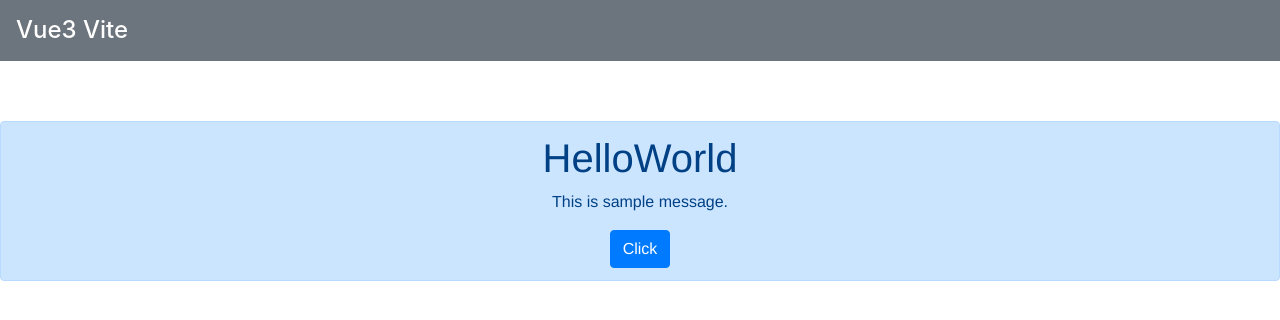
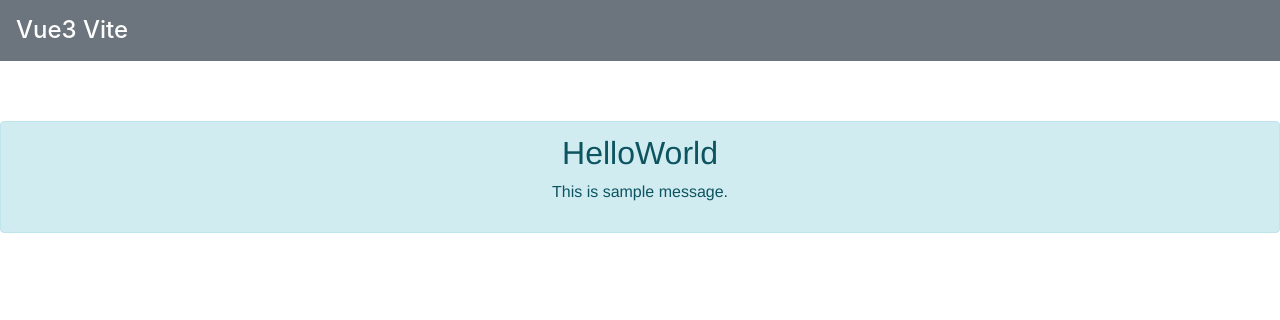
Before and after one commit to besumero628/Vue3_practice, a Vue app in the folder vite_app/: page / in a window 1280 px wide. Shown: the top 320 px of the page. Built offline with nearby package versions, Linux system fonts and the light colour scheme.

Commit message:
HelloWorldの更新

```diff
--- a/vite_app/src/components/HelloWorld.vue
+++ b/vite_app/src/components/HelloWorld.vue
@@ -1,8 +1,7 @@
 <template>
-  <div class="alert alert-primary">
-    <h1>{{title}}</h1>
-    <p ref="msg">{{message}}</p>
-    <button class="btn btn-primary" v-on:click="DoAction">Click</button>
+  <div class="alert alert-info">
+    <h2>{{ title }}</h2>
+    <p>{{ message }}</p>
   </div>
 </template>
 
@@ -14,15 +13,6 @@ export default {
       title: 'HelloWorld',
       message: 'This is sample message.',
     }
-  },
-  mounted() {
-    this.counter = 0
-  },
-  methods: {
-    DoAction() {
-      this.counter++
-      this.$refs.msg.innerHTML += '<h6>counted: ' + this.counter + '</h6>'
-    }
   }
 }
 </script>
```
